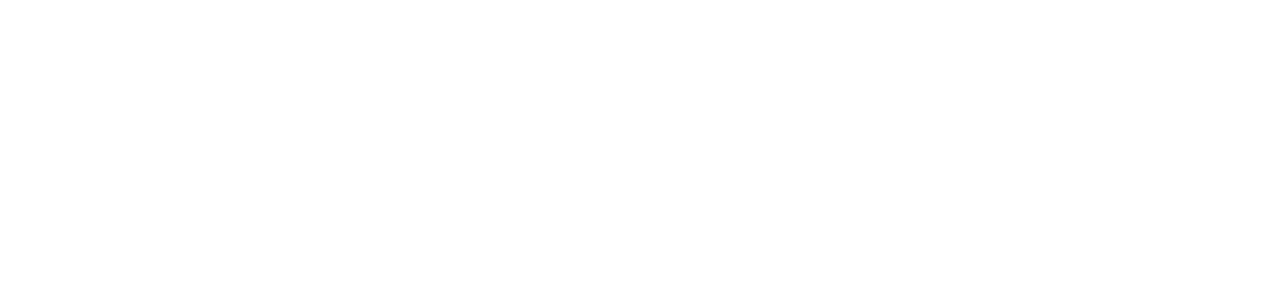
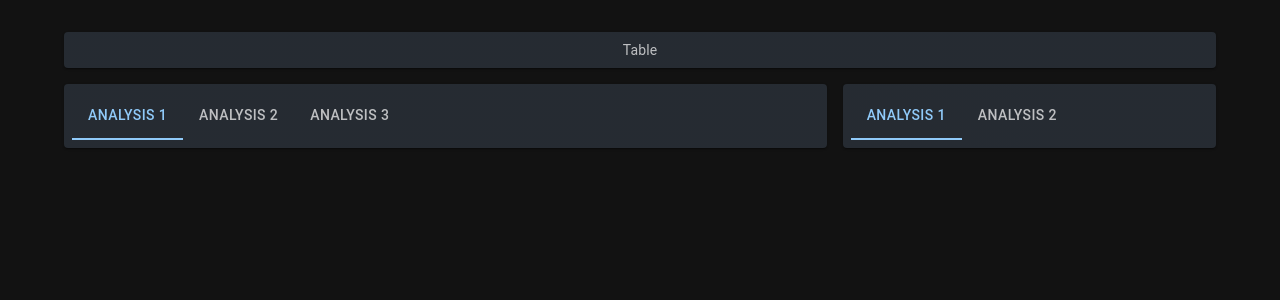
Before and after one commit to TylerK4832/ContractScope, a React (Create React App) app in the folder client/: page / in a window 1280 px wide. Shown: the top 300 px of the page. Built offline with nearby package versions, Linux system fonts and the light colour scheme.

Commit message:
general layout

```diff
--- a/client/src/App.tsx
+++ b/client/src/App.tsx
@@ -1,15 +1,26 @@
 import CssBaseline from '@mui/material/CssBaseline';
+import { ThemeProvider, createTheme } from '@mui/material/styles';
 import './App.css';
+import Layout from './components/Layout';
 
 interface IProps {}
+
+const theme = createTheme({
+    palette: {
+      mode: 'dark',
+    },
+  });
 
 const App: React.FC<IProps> = (props) => {
     return (
         <>
-            <CssBaseline />
-            {/* Add project code beneath the baseline */}
+            <ThemeProvider theme={theme}>
+                <CssBaseline />
+                {/* Add project code beneath the baseline */}
+                <Layout />
+            </ThemeProvider>
         </>
-      );
-}
+    );
+};
 
 export default App;
--- /dev/null
+++ b/client/src/components/Layout.tsx
@@ -0,0 +1,54 @@
+import Container from '@mui/material/Container';
+import Paper from '@mui/material/Paper';
+import Tab from '@mui/material/Tab';
+import Tabs from '@mui/material/Tabs';
+import Grid from '@mui/material/Unstable_Grid2';
+import { styled } from '@mui/material/styles';
+import { useState } from 'react';
+
+const Item = styled(Paper)(({ theme }) => ({
+    backgroundColor: theme.palette.mode === 'dark' ? '#1A2027' : '#fff',
+    ...theme.typography.body2,
+    padding: theme.spacing(1),
+    textAlign: 'center',
+    color: theme.palette.text.secondary,
+}));
+
+const Layout: React.FC = () => {
+    const [leftPaneActive, setLeftPaneActive] = useState(0);
+    const [rightPaneActive, setRightPaneActive] = useState(0);
+
+    const handleLeftPaneChange = (evt: React.SyntheticEvent<Element, Event>, idx: number) =>
+        setLeftPaneActive(idx);
+    const handleRightPaneChange = (evt: React.SyntheticEvent<Element, Event>, idx: number) =>
+        setRightPaneActive(idx);
+
+    return (
+        <Container sx={{ py: 4 }}>
+            <Grid container spacing={2}>
+                <Grid xs={12}>
+                    <Item>Table</Item>
+                </Grid>
+                <Grid xs={8}>
+                    <Item>
+                        <Tabs value={leftPaneActive} onChange={handleLeftPaneChange}>
+                            <Tab label='Analysis 1' value={0} />
+                            <Tab label='Analysis 2' value={1} />
+                            <Tab label='Analysis 3' value={2} />
+                        </Tabs>
+                    </Item>
+                </Grid>
+                <Grid xs={4}>
+                <Item>
+                        <Tabs value={rightPaneActive} onChange={handleRightPaneChange}>
+                            <Tab label='Analysis 1' value={0} />
+                            <Tab label='Analysis 2' value={1} />
+                        </Tabs>
+                    </Item>
+                </Grid>
+            </Grid>
+        </Container>
+    );
+};
+
+export default Layout;
```
